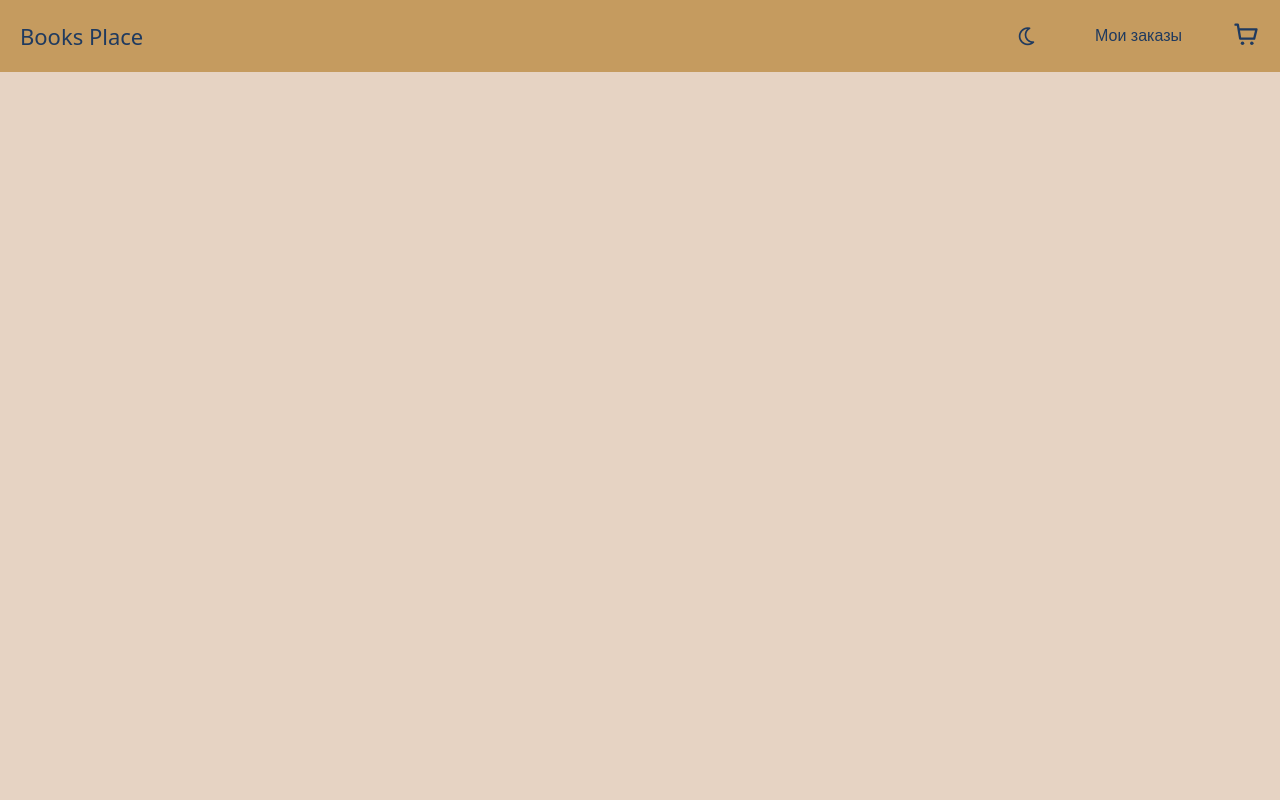
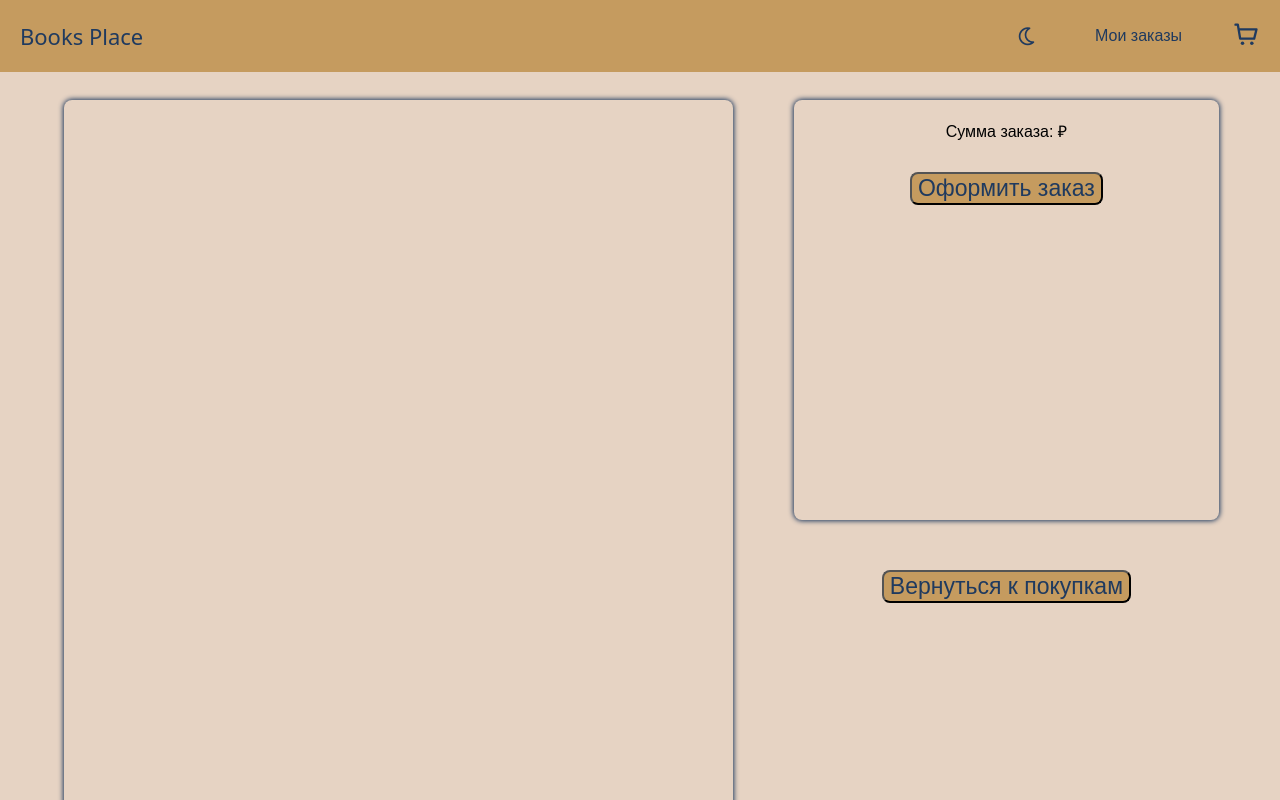
Before and after one commit to dmitryi-88/ReactBookShop, a React (Vite) app: page /cart in a window 1280 px wide. Shown: the top 800 px of the page. Built offline with nearby package versions, Linux system fonts and the light colour scheme; a web font is replaced by a local one.

Commit message:
start working with cart

```diff
--- a/src/_Variables.scss
+++ b/src/_Variables.scss
@@ -6,7 +6,6 @@
     flex-direction: column;
     align-items: center;
     justify-content: center;
-    gap: 15px;
 }
 
 @mixin font-logo {
--- a/src/components/Footer/Footer.module.scss
+++ b/src/components/Footer/Footer.module.scss
@@ -50,7 +50,7 @@
             font-size: 10px;
 
             border: 0;
-            background-color: var(--accent-color);
+            background-color: transparent;
             color: var(--text-color);
 
             transition: ease 0.2s;
--- a/src/pages/Cart/Cart.jsx
+++ b/src/pages/Cart/Cart.jsx
@@ -1,9 +1,24 @@
-import styles from './Cart.module.scss';
+import styles from "./Cart.module.scss";
+
+import { useReducer, useMemo } from "react";
 
 function Cart() {
     return (
-        <div className={styles.cartContainer}></div>
-    )
+        <div className={styles.cartContainer}>
+            <div className={styles.chosenProducts}></div>
+
+            <div className={styles.options}>
+                <div className={styles.makeOrder}>
+                    <span className={styles.total}>Сумма заказа: ₽</span>
+                    <button>Оформить заказ</button>
+                </div>
+
+                <div className={styles.returnToCatalog}>
+                    <button>Вернуться к покупкам</button>
+                </div>
+            </div>
+        </div>
+    );
 }
 
-export default Cart
+export default Cart;
--- a/src/pages/Cart/Cart.module.scss
+++ b/src/pages/Cart/Cart.module.scss
@@ -1,5 +1,88 @@
 @use "../../Variables" as *;
+
+@mixin cartButtons {
+    font-size: 23px;
+
+    color: var(--text-color);
+    background-color: var(--accent-color);
+
+    border-radius: 8px;
+
+    cursor: pointer;
+    transition: ease-out 0.2s;
+
+    &:hover {
+        transform: translateY(-5%);
+        box-shadow: 0 3px 10px 0;
+    }
+    &:active {
+        transition: ease 0.1s;
+        transform: scale(0.97);
+    }
+}
 
 .cartContainer {
     min-height: 100vh;
+    padding-top: $padding-to-header;
+    margin-left: 5%;
+    margin-bottom: 25px;
+    display: flex;
+
+    @include font-global;
+
+    .chosenProducts {
+        @include flex-column-center;
+        width: 55%;
+        margin-right: 5%;
+        padding-top: 20px;
+
+        box-shadow: 0 0 5px 1px var(--text-color);
+        border-radius: 8px;
+    }
+
+    .options {
+        display: flex;
+        flex-direction: column;
+        align-items: center;
+
+        gap: 50px;
+        width: 35%;
+
+        border-radius: 8px;
+
+        .makeOrder {
+            display: flex;
+            flex-direction: column;
+            align-items: center;
+
+            padding-top: 20px;
+
+            box-shadow: 0 0 5px 1px var(--text-color);
+            border-radius: 8px;
+
+            width: 100%;
+            height: 50%;
+
+            span {
+                margin-bottom: 30px;
+            }
+
+            button {
+                @include font-global;
+                @include cartButtons;
+            }
+        }
+
+        .returnToCatalog {
+            width: 100%;
+
+            display: flex;
+            justify-content: center;
+
+            button {
+                @include font-global;
+                @include cartButtons;
+            }
+        }
+    }
 }
```
Also changed, not shown: src/hooks/UseLocalStorage.jsx (added, +11 -0 lines), src/API/UseApi.jsx (line endings or trailing spaces).
